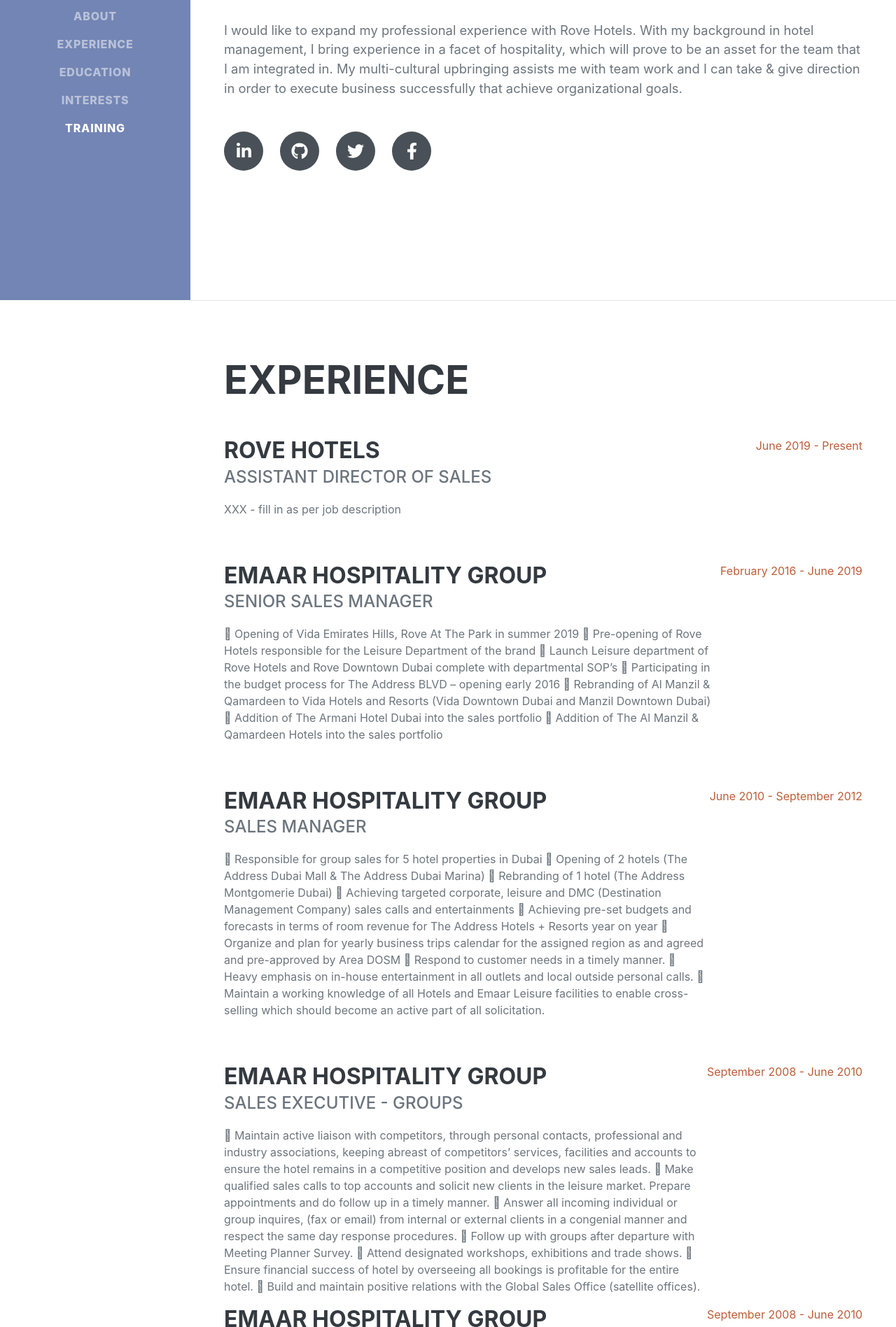
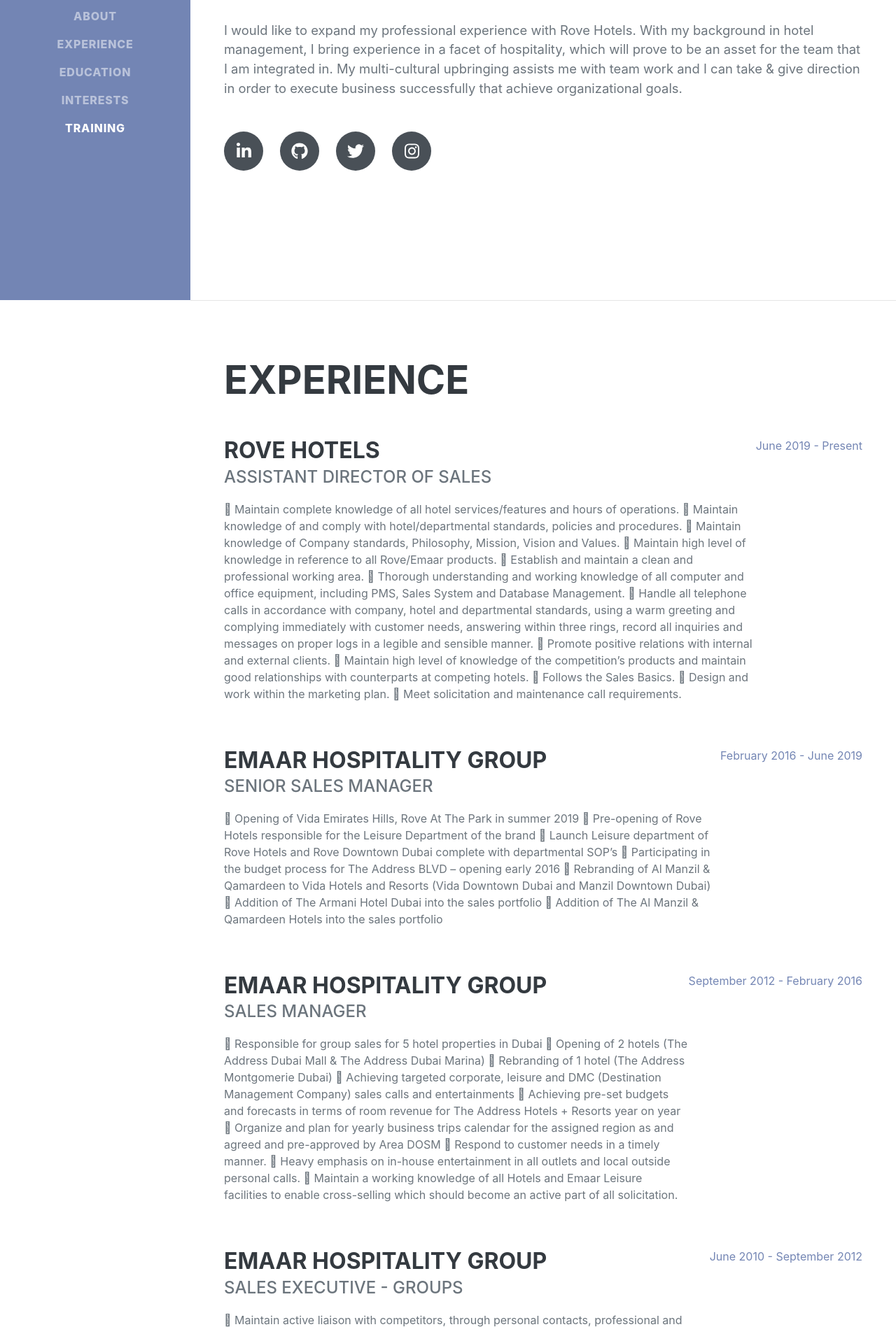
Before and after one commit to Bernie-bot/profilejune2020, a plain HTML site: page index.html in a window 1280 px wide. Shown: the part 371-2268 px from the top of the page at 70% size. Drawn offline with nearby package versions, Linux system fonts and the light colour scheme; a web font is replaced by a local one.

Commit message:
13.06.20

```diff
--- a/index.html
+++ b/index.html
@@ -40,7 +40,7 @@
                     <div class="subheading mb-5">Candice Acacia · Al Furjan · Dubai · United Arab Emirates (971) 50 3541785 · <a href="mailto:bernard.kamau00@gmail.com">bernard.kamau00@gmail.com</a></div>
                     <p class="lead mb-5">I would like to expand my professional experience with Rove Hotels.  With my background in hotel management, I bring experience in a facet of hospitality, which will prove to be an asset for the team that I am integrated in.   My multi-cultural upbringing assists me with team work and I can take & give direction in order to execute business successfully that achieve organizational goals.</p>
                     <div class="social-icons">
-                        <a class="social-icon" href="#"><i class="fab fa-linkedin-in"></i></a><a class="social-icon" href="#"><i class="fab fa-github"></i></a><a class="social-icon" href="#"><i class="fab fa-twitter"></i></a><a class="social-icon" href="#"><i class="fab fa-facebook-f"></i></a>
+                        <a class="social-icon" href="https://www.linkedin.com/feed/"><i class="fab fa-linkedin-in"></i></a><a class="social-icon" href="https://github.com/Bernie-bot/profilejune2020"><i class="fab fa-github"></i></a><a class="social-icon" href="https://twitter.com/home"><i class="fab fa-twitter"></i></a><a class="social-icon" href="https://www.instagram.com/"><i class="fab fa-instagram"></i></a>
                     </div>
                 </div>
             </section>
@@ -53,7 +53,19 @@
                         <div class="flex-grow-1">
                             <h3 class="mb-0">Rove Hotels</h3>
                             <div class="subheading mb-3">Assistant Director of Sales</div>
-                            <p>XXX - fill in as per job description</p>
+                            <p>     Maintain complete knowledge of all hotel services/features and hours of operations.
+                                	Maintain knowledge of and comply with hotel/departmental standards, policies and procedures.
+                                	Maintain knowledge of Company standards, Philosophy, Mission, Vision and Values.
+                                	Maintain high level of knowledge in reference to all Rove/Emaar products.
+                                	Establish and maintain a clean and professional working area.
+                                	Thorough understanding and working knowledge of all computer and office equipment, including PMS, Sales System and Database Management.
+                                	Handle all telephone calls in accordance with company, hotel and departmental standards, using a warm greeting and complying immediately with customer needs, answering within three rings, record all inquiries and messages on proper logs in a legible and sensible manner.
+                                	Promote positive relations with internal and external clients.
+                                	Maintain high level of knowledge of the competition’s products and maintain good relationships with counterparts at competing hotels.
+                                	Follows the Sales Basics.
+                                	Design and work within the marketing plan.
+                                	Meet solicitation and maintenance call requirements.
+                                </p>
                         </div>
                         <div class="flex-shrink-0"><span class="text-primary">June 2019 - Present</span></div>
                     </div>
@@ -87,7 +99,7 @@
                                 	Maintain a working knowledge of all Hotels and Emaar Leisure facilities to enable cross-selling which should become an active part of all solicitation.
                                 </p>
                         </div>
-                        <div class="flex-shrink-0"><span class="text-primary">June 2010 - September 2012</span></div>
+                        <div class="flex-shrink-0"><span class="text-primary">September 2012 - February 2016</span></div>
                     </div>
                     <div class="d-flex flex-column flex-md-row justify-content-between">
                         <div class="flex-grow-1">
@@ -102,7 +114,7 @@
                                 	Build and maintain positive relations with the Global Sales Office (satellite offices).
                                 </p>
                         </div>
-                        <div class="flex-shrink-0"><span class="text-primary">September 2008 - June 2010</span></div>
+                        <div class="flex-shrink-0"><span class="text-primary">June 2010 - September 2012</span></div>
                     </div>
                     <div class="d-flex flex-column flex-md-row justify-content-between">
                         <div class="flex-grow-1">
@@ -114,7 +126,7 @@
                                 	Ensure that all reservations and customer communications are actioned promptly and accurately handled as outlined in hotel policy (same day response).
                                 </p>
                         </div>
-                        <div class="flex-shrink-0"><span class="text-primary">September 2008 - June 2010</span></div>
+                        <div class="flex-shrink-0"><span class="text-primary">January 2009 - June 2010</span></div>
                     </div>
                 </div>
             </section>
@@ -141,7 +153,7 @@
                     </div>
                     <div class="d-flex flex-column flex-md-row justify-content-between">
                         <div class="flex-grow-1">
-                            <h3 class="mb-0">St. Adndrew's Secondary School - Kenya</h3>
+                            <h3 class="mb-0">St. Andrew's Secondary School - Kenya</h3>
                             <div class="subheading mb-3">IGCSE (International General Certificate Secondary Education)</div>
                         </div>
                         <div class="flex-shrink-0"><span class="text-primary">September 1997 - June 2002</span></div>
```
Also changed, not shown: css/styles.css.
